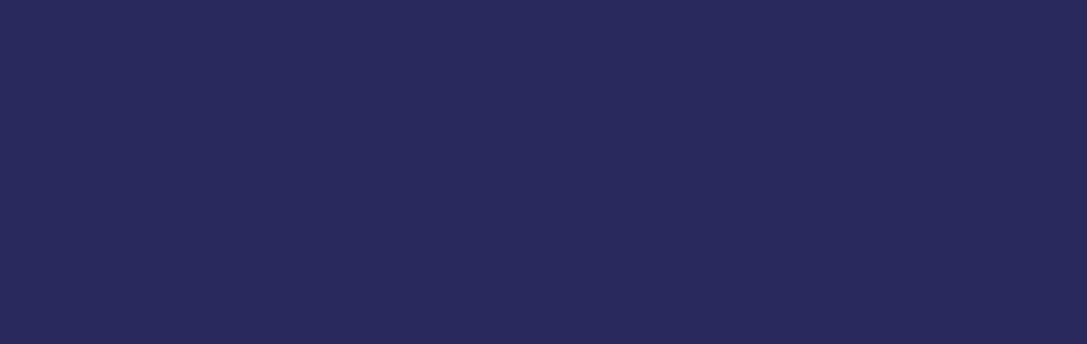
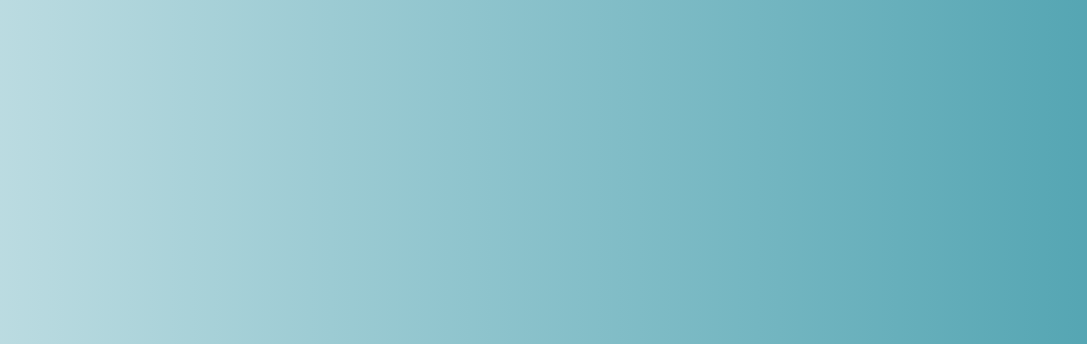
Before and after one commit to BSIT-Web-Programming-2024/dccpsite, a plain HTML site: page index.html in a window 1280 px wide. Shown: the top 344 px of the page, without its empty margins (96-1183 px from the left). Drawn offline with Linux system fonts and the light colour scheme.

Commit message:
Update style.css

```diff
--- a/style.css
+++ b/style.css
@@ -3,6 +3,10 @@ body {
      font-family: "Pacifico", cursive;
   font-weight: 400;
   font-style: normal;
+    background: #4CA1AF;  /* fallback for old browsers */
+background: -webkit-linear-gradient(to right, #C4E0E5, #4CA1AF);  /* Chrome 10-25, Safari 5.1-6 */
+background: linear-gradient(to right, #C4E0E5, #4CA1AF); /* W3C, IE 10+/ Edge, Firefox 16+, Chrome 26+, Opera 12+, Safari 7+ */
+
 }
 
 .container {
```
